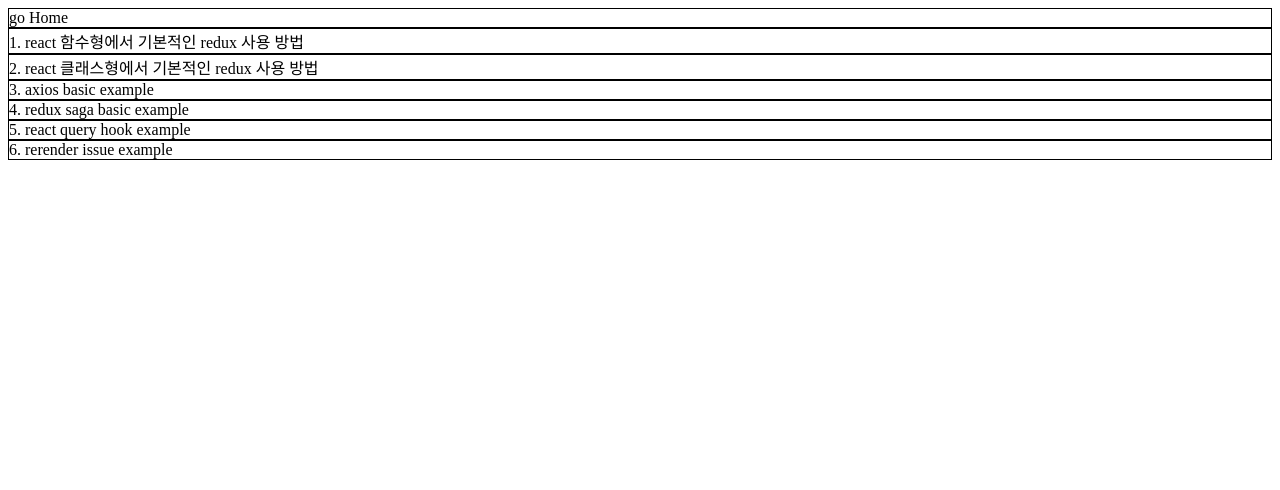
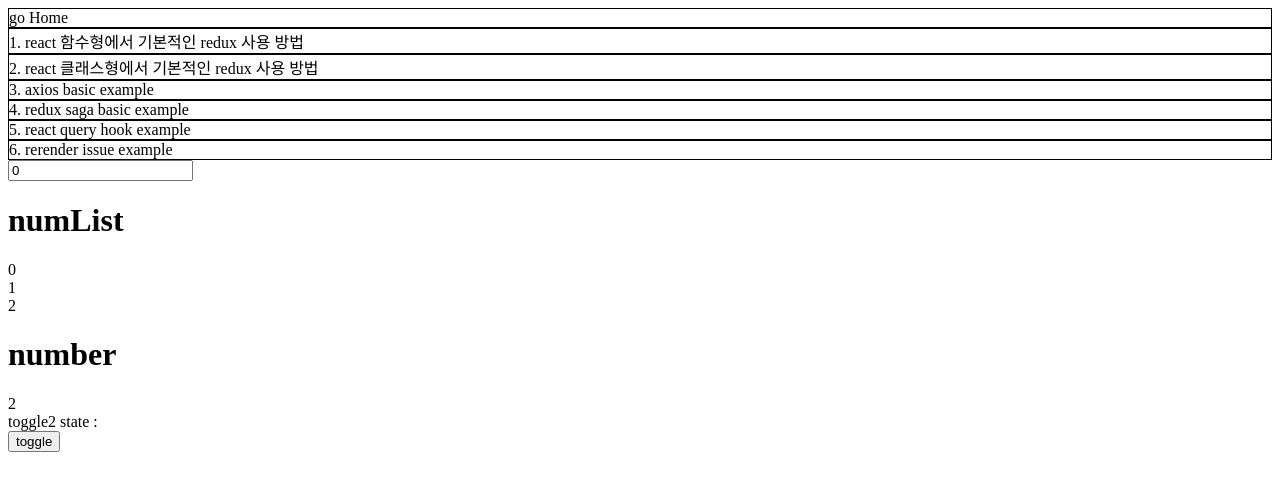
Before and after one commit to nohsangwoo/react-for-seminar-presentation, a React (Create React App) app: page /rerender/issue1 in a window 1280 px wide. Shown: the top 490 px of the page. Built offline with nearby package versions, Linux system fonts and the light colour scheme.

Commit message:
useCallback rerender issue

```diff
--- a/src/components/nav/index.tsx
+++ b/src/components/nav/index.tsx
@@ -43,7 +43,7 @@
       </div>
       <div
         style={{ cursor: 'pointer', border: '1px solid black' }}
-        onClick={() => navigate('/rerender')}
+        onClick={() => navigate('/rerender/issue1')}
       >
         6. rerender issue example
       </div>
--- a/src/page/rerender/index.tsx
+++ /dev/null
@@ -1,17 +0,0 @@
-import { useEffect } from 'react'
-import { useState } from 'react'
-
-function Rerender() {
-  const [num, setNum] = useState(0)
-
-  useEffect(() => {}, [])
-  return (
-    <div>
-      <h1>rerender issue</h1>
-      <div>state: {num}</div>
-      <button onClick={() => setNum(num + 1)}>rerender</button>
-    </div>
-  )
-}
-
-export default Rerender
--- /dev/null
+++ b/src/page/rerender/issue1/List.tsx
@@ -0,0 +1,31 @@
+import React, { useState, useEffect } from 'react'
+
+interface Props {
+  createNumberList: () => number[]
+}
+const List = ({ createNumberList }: Props) => {
+  const [item, setItems] = useState<number[]>([])
+  const [number, setNumber] = useState(0)
+
+  useEffect(() => {
+    setItems(createNumberList())
+    setNumber(prev => prev + 1)
+    console.log('updated List component!')
+  }, [createNumberList])
+  return (
+    <div>
+      <div style={{ border: '1px solid balck' }}>
+        <h1>numList</h1>
+        {item.map((num, index) => {
+          return <div key={index}>{num}</div>
+        })}
+      </div>
+      <div style={{ border: '1px solid balck' }}>
+        <h1>number</h1>
+        {number}
+      </div>
+    </div>
+  )
+}
+
+export default List
--- /dev/null
+++ b/src/page/rerender/issue1/index.tsx
@@ -0,0 +1,33 @@
+import { useCallback } from 'react'
+import { useState } from 'react'
+import List from './List'
+
+const Issue1 = () => {
+  const [number, setNumber] = useState(0)
+  const [toggle, setToggle] = useState(false)
+
+  //  문제점 : createNumberList 함수가 매번 새로 생성되어서 List 컴포넌트가 불필요하게 렌더링 된다.
+  const createNumberList = () => {
+    return [number, number + 1, number + 2]
+  }
+
+  //   해결책 : useCallback을 사용하여 createNumberList 함수를 캐싱한다.
+  //   const createNumberList = useCallback(() => {
+  //     return [number, number + 1, number + 2]
+  //   }, [number])
+
+  const onHandleToggle = () => {
+    setToggle(prev => !prev)
+  }
+
+  return (
+    <div>
+      <input onChange={e => setNumber(+e.target.value)} value={number} />
+      <List createNumberList={createNumberList} />
+      <div>toggle2 state : {toggle}</div>
+      <button onClick={onHandleToggle}>toggle</button>
+    </div>
+  )
+}
+
+export default Issue1
--- a/src/router/index.tsx
+++ b/src/router/index.tsx
@@ -1,13 +1,13 @@
 import { BrowserRouter, Routes, Route } from 'react-router-dom'
 import Nav from '../components/nav'
 import Home from '../page/home'
-import Rerender from '../page/rerender'
 import { createBrowserHistory } from 'history'
 import Functional from '../page/redux/functional'
 import ReduxSagaExample from '../page/redux/ReduxSagaExample'
 import ClassType from '@src/page/redux/classType'
 import ReactQueryHook from '@src/page/reactQuery/ReactQueryHook'
 import AxiosUsage from '@src/page/reactQuery/AxiosUsage'
+import Issue1 from '@src/page/rerender/issue1'
 
 export const customHistory = createBrowserHistory()
 
@@ -26,7 +26,9 @@
           <Route path="axiosusage" element={<AxiosUsage />} />
           <Route path="hook" element={<ReactQueryHook />} />
         </Route>
-        <Route path="/rerender" element={<Rerender />} />
+        <Route path="/rerender">
+          <Route path="issue1" element={<Issue1 />} />
+        </Route>
       </Routes>
     </BrowserRouter>
   )
```
